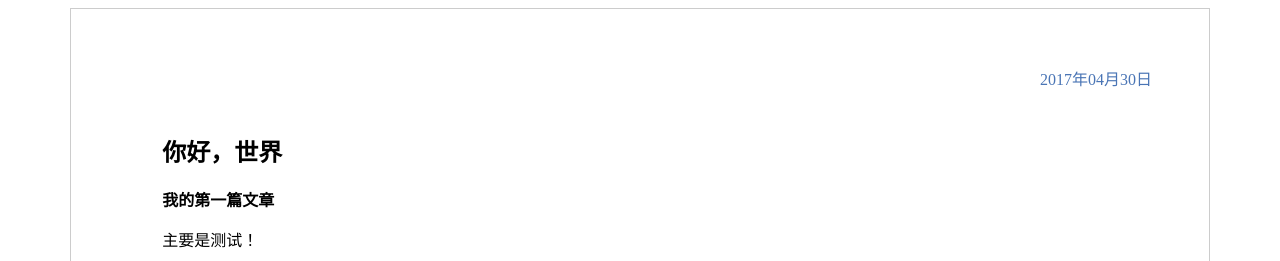
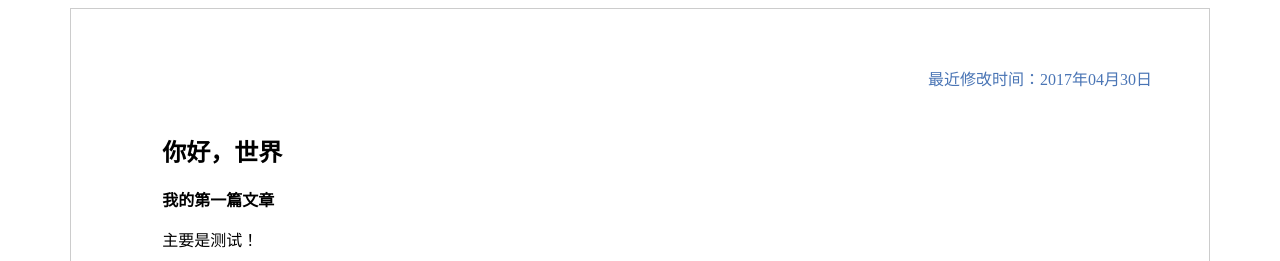
Before and after one commit to litarussell/litarussell.github.io, a Jekyll site: the page built from _posts/2017-04-30-hello.md, in a window 1280 px wide. Shown: the top 261 px of the page. Built offline with Jekyll 4.4.1, drawn with Linux system fonts in a browser that asks for light colours.

Commit message:
修改文章页面样式

```diff
--- a/_layouts/artical.html
+++ b/_layouts/artical.html
@@ -11,7 +11,8 @@
     <div class="content">
         <div class="date">
             <!-- {{ page.date | date_to_string }} -->
-            {{ page.date | date: "%Y年%m月%d日" }}
+            <span>最近修改时间：</span>
+            <span>{{ page.date | date: "%Y年%m月%d日" }}</span>
         </div>
         <div class="artical">
             {{ content }}
--- a/css/artical.css
+++ b/css/artical.css
@@ -16,6 +16,8 @@
     padding: 2% 8%;
 }
 .date{
+    display: flex;
+    justify-content: flex-end;
     padding: 5% 5% 0 0;
     text-align: right;
     color: #4a75b5;
```
